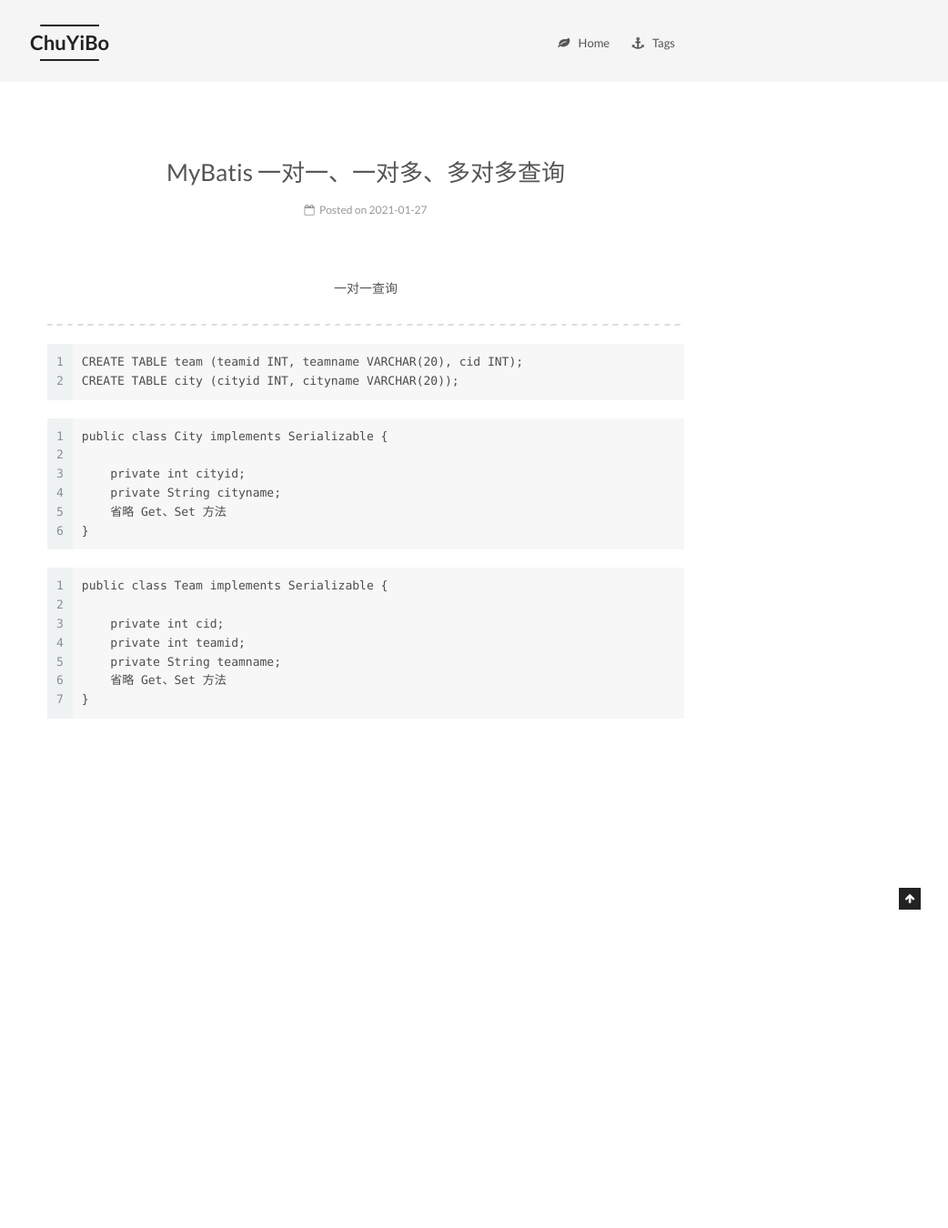
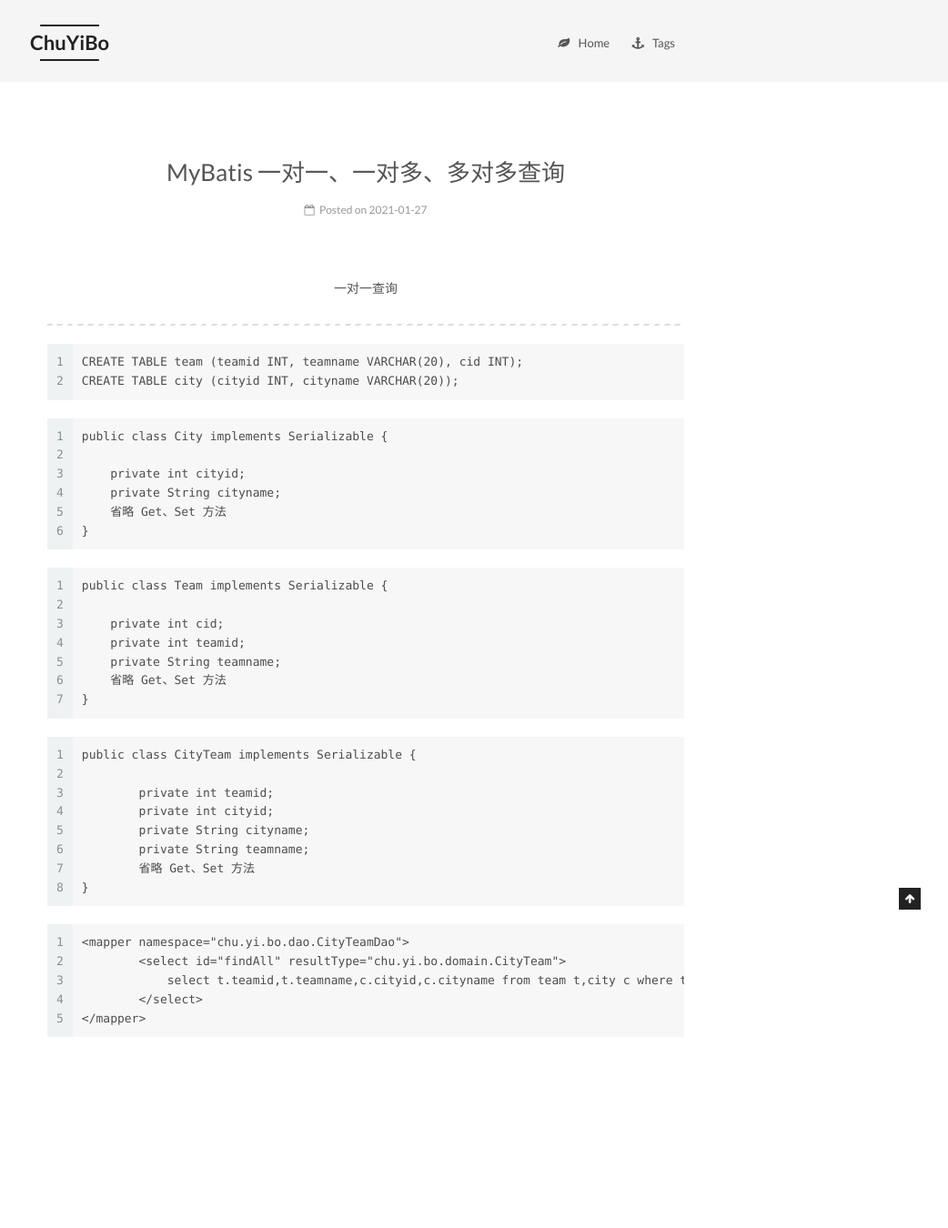
Before and after one commit to chuyibo/chuyibo.github.io, a Jekyll site: the page built from _posts/2021-01-27-MyBatis 学习笔记09.md, in a window 1280 px wide. Shown: the whole page at 91% size, without its empty margins (238-1280 px from the left). Built offline with Jekyll 4.4.1, drawn with Linux system fonts in a browser that asks for light colours; before the commit the page ends 1000 px from its top, so only the background shows below that.

Commit message:
2021/02/17

````diff
--- a/_posts/2021-01-27-MyBatis 学习笔记09.md
+++ b/_posts/2021-01-27-MyBatis 学习笔记09.md
@@ -34,3 +34,22 @@ public class Team implements Serializable {
     省略 Get、Set 方法
 }
 ```
+
+```
+public class CityTeam implements Serializable {
+
+	private int teamid;
+	private int cityid;
+	private String cityname;
+	private String teamname;
+	省略 Get、Set 方法
+}
+```
+
+```
+<mapper namespace="chu.yi.bo.dao.CityTeamDao">
+	<select id="findAll" resultType="chu.yi.bo.domain.CityTeam">
+	    select t.teamid,t.teamname,c.cityid,c.cityname from team t,city c where t.cid = c.cityid;
+	</select>
+</mapper>
+```
````
